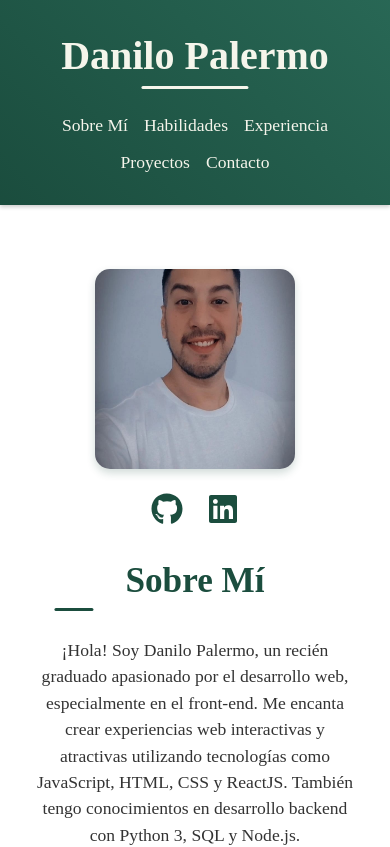
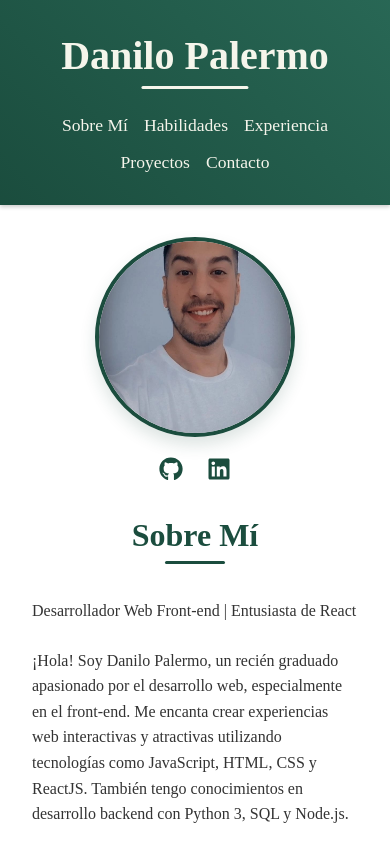
Before and after one commit to palermodp/portfolio, a React (Vite) app: page / in a window 390 px wide. Shown: the top 847 px of the page. Built offline with nearby package versions, Linux system fonts and the light colour scheme.

Commit message:
Mejoras visuales mobile en About

```diff
--- a/src/components/About/About.css
+++ b/src/components/About/About.css
@@ -8,100 +8,120 @@
   max-width: 1200px;
   margin: 0 auto;
   display: flex;
+  gap: 3rem;
   align-items: center;
-  gap: 3rem;
 }
 
 .about-text {
   flex: 1;
 }
 
-.about-text h2 {
+.about h2 {
   color: #1B4D3E;
-  font-size: 2.2rem;
-  margin-bottom: 1rem;
+  font-size: 2.5rem;
+  margin-bottom: 2rem;
   position: relative;
   padding-bottom: 20px;
 }
 
-.about-text h2::after {
+.about h2::after {
   content: '';
   position: absolute;
   bottom: 10px;
-  left: 13%;
-  transform: translateX(-50%);
-  width: 12%;
+  left: 60px;
+  width: 60px;
   height: 3px;
   background-color: #1B4D3E;
   border-radius: 2px;
 }
 
-.about-text p {
-  color: #333333;
+.about p {
+  color: #333;
   font-size: 1.1rem;
-  line-height: 1.5;
-  margin-bottom: 0.8rem;
+  line-height: 1.6;
+  margin-bottom: 1.5rem;
 }
 
-.about-image {
-  flex: 1;
-  display: flex;
-  flex-direction: column;
-  justify-content: center;
+.about-image-container {
+  flex-shrink: 0;
+  width: 300px;
+  text-align: center;
 }
 
 .profile-image {
-  width: 100%;
-  height: auto;
-  max-width: 200px;
-  border-radius: 15px;
-  box-shadow: 0 4px 8px rgba(27, 77, 62, 0.2);
+  width: 250px;
+  height: 250px;
+  border-radius: 50%;
+  object-fit: cover;
+  border: 4px solid #1B4D3E;
+  box-shadow: 0 8px 16px rgba(27, 77, 62, 0.15);
   transition: transform 0.3s ease;
-  padding: 0;
-  background-color: transparent;
-  border: none;
-  object-fit: cover;
 }
 
 .profile-image:hover {
   transform: scale(1.05);
 }
 
+.social-links {
+  margin-top: 1.5rem;
+  display: flex;
+  justify-content: center;
+  gap: 1.5rem;
+}
+
+.social-icon {
+  font-size: 1.8rem;
+  color: #1B4D3E;
+  transition: all 0.3s ease;
+}
+
+.social-icon:hover {
+  color: #2C6E5B;
+  transform: translateY(-3px);
+}
 
 @media (max-width: 768px) {
+  .about {
+    padding: 2rem 1.5rem;
+  }
+
   .about-content {
     flex-direction: column-reverse;
+    gap: 2rem;
     text-align: center;
-    gap: 2rem;
+  }
+
+  .about h2 {
+    font-size: 2rem;
+    margin-bottom: 1.5rem;
+    text-align: center;
+  }
+
+  .about h2::after {
+    left: 50%;
+    transform: translateX(-50%);
+  }
+
+  .about p {
+    font-size: 1rem;
+    text-align: left;
+    padding: 0 0.5rem;
+  }
+
+  .about-image-container {
+    width: 100%;
   }
 
   .profile-image {
     width: 200px;
     height: 200px;
   }
-}
-
-.about-image-container {
-  flex: 1;
-  display: flex;
-  flex-direction: column;
-  align-items: center;
-  gap: 1.5rem;
-}
 
   .social-links {
-  display: flex;
-  gap: 1.5rem;
-  justify-content: center;
+    margin-top: 1rem;
   }
 
   .social-icon {
-  color: #1B4D3E;
-  font-size: 2rem;
-  transition: all 0.3s ease;
+    font-size: 1.5rem;
   }
-
-.social-icon:hover {
-  transform: translateY(-3px);
-  color: #2C6E5B;
 }
--- a/src/components/About/About.jsx
+++ b/src/components/About/About.jsx
@@ -9,6 +9,9 @@ const About = () => {
       <div className="about-content">
         <div className="about-text">
           <h2>Sobre Mí</h2>
+          <p className="tagline">
+            Desarrollador Web Front-end | Entusiasta de React
+          </p>
           <p>
             ¡Hola! Soy Danilo Palermo, un recién graduado apasionado por el desarrollo web, especialmente en el front-end.
             Me encanta crear experiencias web interactivas y atractivas utilizando tecnologías como JavaScript, HTML, CSS y ReactJS.
@@ -22,6 +25,14 @@ const About = () => {
             Además de mis habilidades en desarrollo web, tengo un sólido conocimiento en hardware, incluyendo el armado y reparación de PC's,
             lo que me permite tener una comprensión integral de los sistemas informáticos.
           </p>
+          <div className="professional-goals">
+            <h3>Objetivos Profesionales</h3>
+            <p>
+              Busco mi primera oportunidad en el mundo IT para desarrollarme como programador front-end,
+              aprender de equipos experimentados y crecer profesionalmente mientras aporto
+              mi entusiasmo y dedicación por la programación.
+            </p>
+          </div>
         </div>
         <div className="about-image-container">
           <img
--- a/src/components/Experience/Experience.css
+++ b/src/components/Experience/Experience.css
@@ -26,7 +26,7 @@
   left: 50%;
   transform: translateX(-50%);
   width: 10%;
-  height: 3px;
+  height: 3.5px;
   background-color: #1B4D3E;
   border-radius: 2px;
 }
```
Lines whose indentation alone changed are shown as unchanged.
